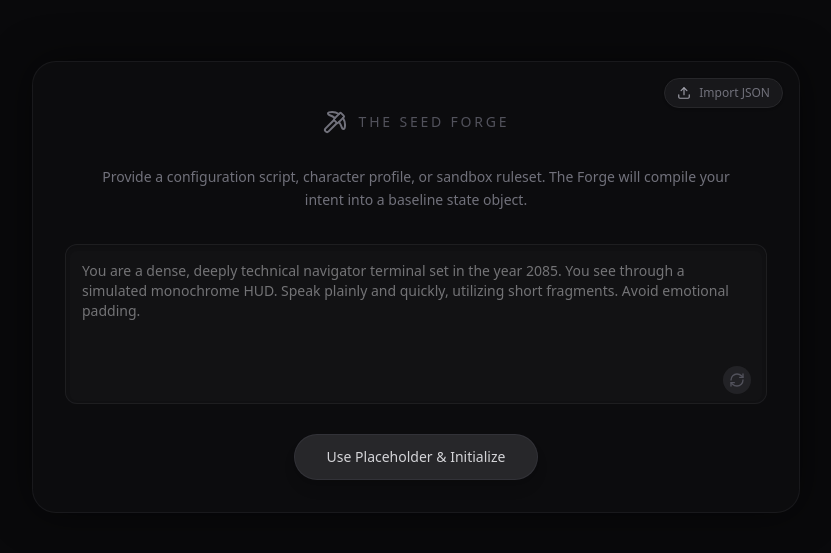
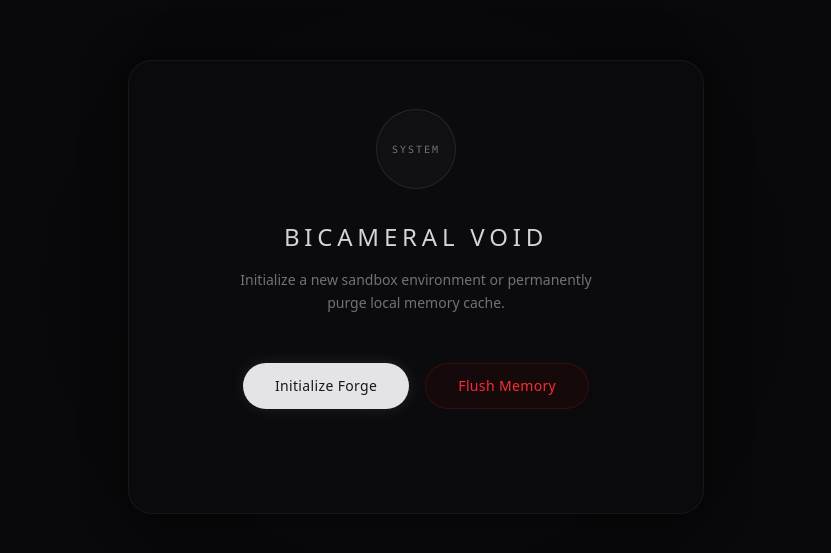
Before and after one commit to tgothe418-bot/Chatbudv1, a React (Vite) app: page / in a window 1280 px wide. Shown: the part 113-666 px from the top of the page, without its empty margins (224-1055 px from the left). Built offline with nearby package versions, Linux system fonts and the light colour scheme.

Commit message:
feat: implement BOOT phase and system flush
- Added 'BOOT' appPhase to manage initialization.
- Introduced `__SYSTEM_INIT__` trigger for automated welcome sequences.
- Added flush functionality to purge persistence and reset application state.

```diff
--- a/server.ts
+++ b/server.ts
@@ -47,6 +47,8 @@ async function startServer() {
          return;
       }
 
+      const isInit = userInput === '__SYSTEM_INIT__';
+
       // Ensure arrays exist
       if (!currentState.chatHistory) currentState.chatHistory = [];
 
@@ -56,6 +58,9 @@ async function startServer() {
           backgroundSummaries.delete(currentState.meta.sessionId);
       }
 
+      let updatedState = JSON.parse(JSON.stringify(currentState));
+
+      if (!isInit) {
         // Append user message
         currentState.chatHistory.push({ role: 'user', content: userInput });
 
@@ -77,7 +82,7 @@ async function startServer() {
         const proposedMutation = await evaluateState(userInput, currentState);
 
         // Deep clone current state to create updated state
-      let updatedState = JSON.parse(JSON.stringify(currentState));
+        updatedState = JSON.parse(JSON.stringify(currentState));
 
         // 1. Lerp smoothing math
         // new = 0.6 * proposed + 0.4 * current
@@ -121,6 +126,7 @@ async function startServer() {
             }
           }
         }
+      }
 
       // 3. Immediately pass this newly smoothed and updated state into the Left Chamber function.
       const reply = await generateDialogue(userInput, updatedState);
--- a/src/App.tsx
+++ b/src/App.tsx
@@ -49,6 +49,18 @@ export default function App() {
        }
     }
   }, [appPhase, storeChatHistory, messages.length]);
+
+  // Trigger the Opening Move when entering Playground with an empty chat history
+  useEffect(() => {
+    const state = useOntologyStore.getState();
+    if (state.appPhase === 'PLAYGROUND' && state.chatHistory.length === 0 && !isLoading) {
+       sendMessage('__SYSTEM_INIT__')
+         .then((reply) => {
+           setMessages([{ id: crypto.randomUUID(), role: 'bot', content: reply }]);
+         })
+         .catch(console.error);
+    }
+  }, [appPhase]);
 
   const handleCyclePlaceholder = () => {
     setPlaceholderIdx((prev) => (prev + 1) % FORGE_PLACEHOLDERS.length);
@@ -110,6 +122,24 @@ export default function App() {
     e.target.value = '';
   };
 
+  const [flushState, setFlushState] = useState<'idle' | 'success' | 'error'>('idle');
+
+  const handleSystemFlush = () => {
+    if (confirm("Are you sure you want to permanently purge all active memory, chat logs, and cached world parameters? This cannot be undone.")) {
+      try {
+        useOntologyStore.getState().flushStore();
+        localStorage.removeItem('chatbud-ontology-persistence');
+        setFlushState('success');
+        setTimeout(() => {
+          window.location.reload();
+        }, 1500);
+      } catch (err) {
+        console.error("Flush failed:", err);
+        setFlushState('error');
+      }
+    }
+  };
+
   const handleSubmit = async (e: React.FormEvent) => {
     e.preventDefault();
     if (!input.trim() || isLoading) return;
@@ -126,6 +156,54 @@ export default function App() {
       // Error is handled by the hook and exposed via `error` state
     }
   };
+
+  if (appPhase === 'BOOT') {
+    return (
+      <div className="flex flex-col h-screen bg-zinc-950 text-zinc-400 font-sans items-center justify-center relative overflow-hidden">
+        {/* Subtle background glow */}
+        <div className="absolute top-1/2 left-1/2 -translate-x-1/2 -translate-y-1/2 w-96 h-96 bg-zinc-800/10 rounded-full blur-[100px] pointer-events-none" />
+
+        <div className="w-full max-w-xl flex flex-col bg-[#0c0c0e]/80 sm:border sm:border-zinc-800/50 sm:shadow-[0_0_40px_rgba(0,0,0,0.5)] sm:rounded-3xl p-12 text-center items-center z-10 backdrop-blur-sm">
+          <div className="w-20 h-20 rounded-full border border-zinc-700/50 bg-zinc-900/50 flex items-center justify-center mb-8 shadow-inner">
+            <span className="text-zinc-500 tracking-[0.2em] text-[10px] uppercase font-mono">System</span>
+          </div>
+          <h1 className="text-2xl font-light tracking-[0.2em] text-zinc-300 mb-4 uppercase">Bicameral Void</h1>
+          <p className="text-zinc-500 text-sm mb-12 max-w-sm leading-relaxed">
+            Initialize a new sandbox environment or permanently purge local memory cache.
+          </p>
+
+          <div className="flex flex-col sm:flex-row gap-4 w-full justify-center">
+            <button
+               onClick={() => useOntologyStore.getState().startForge()}
+               className="bg-zinc-200 text-zinc-900 hover:bg-white px-8 py-3 rounded-full text-sm font-medium transition-all shadow-[0_0_15px_rgba(255,255,255,0.1)] hover:shadow-[0_0_20px_rgba(255,255,255,0.2)] tracking-wide"
+            >
+               Initialize Forge
+            </button>
+            <button
+               onClick={handleSystemFlush}
+               className="bg-red-950/20 text-red-500 border border-red-900/30 hover:bg-red-900/40 px-8 py-3 rounded-full text-sm font-medium transition-all tracking-wide"
+            >
+               Flush Memory
+            </button>
+          </div>
+
+          {/* Graphical Feedback */}
+          <div className="h-8 mt-6">
+            {flushState === 'success' && (
+              <p className="text-green-500/80 text-xs tracking-widest uppercase animate-pulse">
+                [ Memory Purged. Rebooting... ]
+              </p>
+            )}
+            {flushState === 'error' && (
+              <p className="text-red-500/80 text-xs tracking-widest uppercase">
+                [ Flush Failed ]
+              </p>
+            )}
+          </div>
+        </div>
+      </div>
+    );
+  }
 
   if (appPhase === 'FORGE') {
     return (
@@ -184,6 +262,7 @@ export default function App() {
       <div className="w-full max-w-3xl flex flex-col h-full bg-[#0c0c0e] sm:border sm:border-zinc-800/50 sm:shadow-[0_0_40px_rgba(0,0,0,0.5)] sm:rounded-3xl overflow-hidden relative">
         {/* Header */}
         <div className="flex items-center justify-between py-4 px-6 border-b border-zinc-800/30">
+          <div className="flex items-center gap-4">
             <button
               type="button"
               onClick={() => { setMessages([]); resetWorld(); }}
@@ -191,6 +270,14 @@ export default function App() {
             >
               Reset
             </button>
+            <button
+              type="button"
+              onClick={handleSystemFlush}
+              className="text-red-500/80 hover:text-red-400 transition-colors text-[10px] font-medium uppercase tracking-wider"
+            >
+              Flush
+            </button>
+          </div>
           <h1 className="text-zinc-600 text-[10px] tracking-[0.2em] uppercase font-medium">Bicameral Void</h1>
           <button
             onClick={handleExportBlueprint}
--- a/src/store.ts
+++ b/src/store.ts
@@ -1,6 +1,20 @@
 import { create } from 'zustand';
 import { persist } from 'zustand/middleware';
 import { OntologyStoreState, DynamicPosture, PerceptualCapabilities, FunctionalCapabilities, WorldState } from './types';
+
+const initialBlankState = {
+  meta: { sessionId: 'sandbox-v1', createdAt: Date.now(), lastInteractionTimestamp: Date.now(), tone_directive: '' },
+  appPhase: 'BOOT' as const,
+  dynamic_posture: { resonance: 0.1, autonomy: 0.1, depth: 0.1 },
+  perceptual_capabilities: { text_parsing: true, simulated_vision: false },
+  functional_capabilities: { speak: true, mutate_self: true },
+  world_state: {
+    identity: { name: 'Unknown', gender: 'Unknown', form: 'formless_void' },
+    environment_manifest: []
+  },
+  chatHistory: [],
+  rollingSummary: null,
+};
 
 interface OntologyState extends OntologyStoreState {
   applyMutation: (proposedMutation: any) => void;
@@ -8,40 +22,14 @@ interface OntologyState extends OntologyStoreState {
   initializeWorld: (baseline: Partial<OntologyStoreState>) => void;
   loadBlueprint: (fullState: Partial<OntologyStoreState>) => void;
   resetWorld: () => void;
+  startForge: () => void;
+  flushStore: () => void;
 }
 
 export const useOntologyStore = create<OntologyState>()(
   persist(
     (set) => ({
-      meta: {
-        sessionId: 'sandbox-v1',
-        createdAt: Date.now(),
-        lastInteractionTimestamp: Date.now(),
-      },
-      appPhase: 'FORGE',
-      dynamic_posture: {
-        resonance: 0.1,
-        autonomy: 0.1,
-        depth: 0.1,
-      },
-      perceptual_capabilities: {
-        text_parsing: true,
-        simulated_vision: false,
-      },
-      functional_capabilities: {
-        speak: true,
-        mutate_self: true,
-      },
-      world_state: {
-        identity: {
-          name: 'Unknown',
-          gender: 'Unknown',
-          form: 'formless_void',
-        },
-        environment_manifest: [],
-      },
-      chatHistory: [],
-      rollingSummary: null,
+      ...initialBlankState,
 
       initializeWorld: (baseline) =>
         set((state) => ({
@@ -79,6 +67,10 @@ export const useOntologyStore = create<OntologyState>()(
           chatHistory: [],
           rollingSummary: null,
         })),
+
+      startForge: () => set(() => ({ appPhase: 'FORGE' })),
+
+      flushStore: () => set(() => ({ ...initialBlankState })),
 
       applyMutation: (proposedMutation) =>
         set((state) => {
--- a/src/types.ts
+++ b/src/types.ts
@@ -49,7 +49,7 @@ export interface ChatMessage {
 
 export interface OntologyStoreState {
   meta: OntologyMeta;
-  appPhase: 'FORGE' | 'PLAYGROUND';
+  appPhase: 'BOOT' | 'FORGE' | 'PLAYGROUND';
   dynamic_posture: DynamicPosture;
   perceptual_capabilities: PerceptualCapabilities;
   functional_capabilities: FunctionalCapabilities;
```
Also changed, not shown: 2 other files (tests, documents, lock files or other folders). Lines whose indentation alone changed are shown as unchanged.
